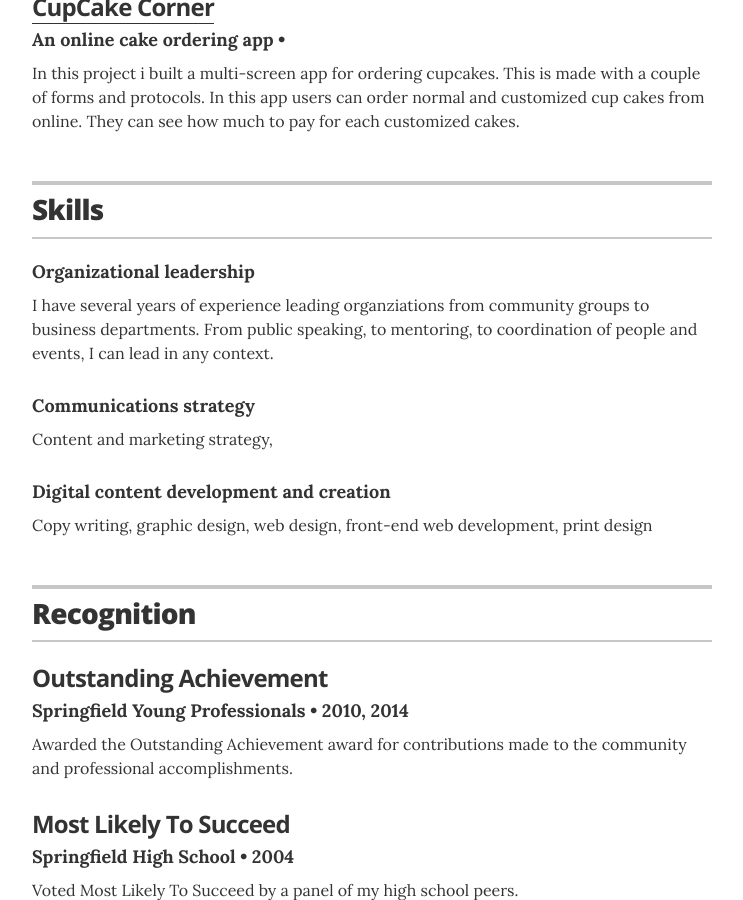
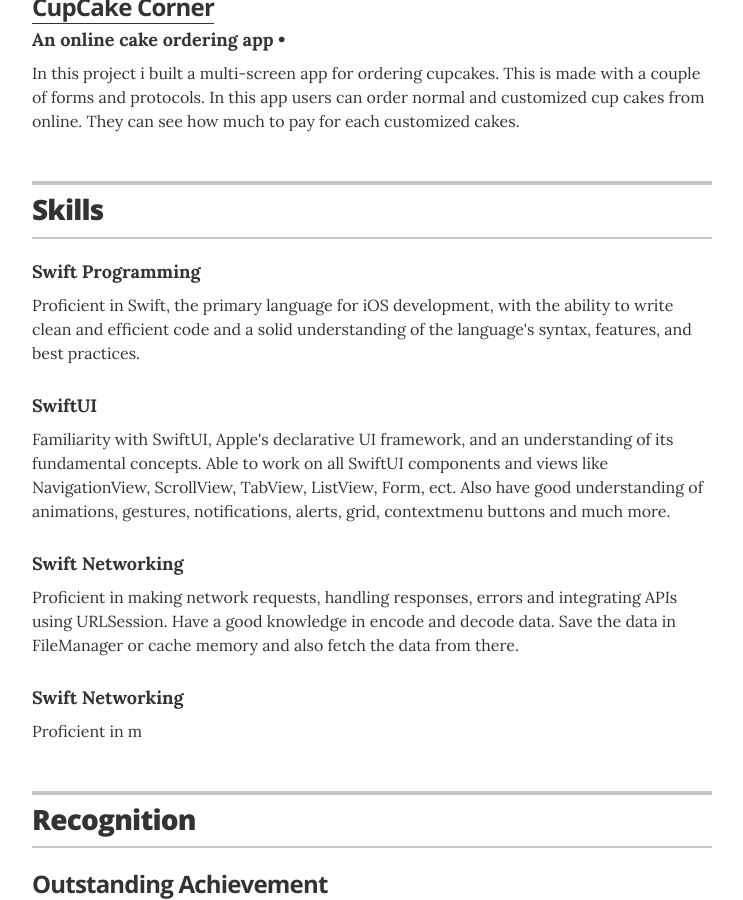
Before and after one commit to A-f-Adib/resume, a Jekyll site: the page built from index.html, in a window 1280 px wide and 900 px high, scrolled down 1605 px. Shown: the whole window, without its empty margins (268-1011 px from the left). Built offline with Jekyll 4.4.1, drawn with Linux system fonts in a browser that asks for light colours.

Commit message:
skill update

```diff
--- a/_data/projects.yml
+++ b/_data/projects.yml
@@ -26,5 +26,5 @@
 - project: CupCake Corner
   role: An online cake ordering app
   #duration: 2007 &mdash; Present
-  url: "https://github.com/A-f-Adib/MoonShot"
+  url: "https://github.com/A-f-Adib/CupcakeCorner"
   description: In this project i built a multi-screen app for ordering cupcakes. This is made with a couple of forms and protocols. In this app users can order normal and customized cup cakes from online. They can see how much to pay for each customized cakes.
--- a/_data/skills.yml
+++ b/_data/skills.yml
@@ -1,12 +1,16 @@
 # Skills
 # Organizational leadership
-- skill: Organizational leadership
-  description: I have several years of experience leading organziations from community groups to business departments. From public speaking, to mentoring, to coordination of people and events, I can lead in any context.
+- skill: Swift Programming
+  description: Proficient in Swift, the primary language for iOS development, with the ability to write clean and efficient code and a solid understanding of the language's syntax, features, and best practices.
 
 # Communications strategy
-- skill: Communications strategy
-  description: Content and marketing strategy,
+- skill: SwiftUI
+  description: Familiarity with SwiftUI, Apple's declarative UI framework, and an understanding of its fundamental concepts. Able to work on all SwiftUI components and views like NavigationView, ScrollView, TabView, ListView, Form, ect. Also have good understanding of animations, gestures, notifications, alerts, grid, contextmenu buttons and much more.
 
 # Digital content development and creation
-- skill: Digital content development and creation
-  description: Copy writing, graphic design, web design, front-end web development, print design
+- skill: Swift Networking
+  description: Proficient in making network requests, handling responses, errors and integrating APIs using URLSession. Have a good knowledge in encode and decode data. Save the data in FileManager or cache memory and also fetch the data from there.
+
+
+- skill: Swift Networking
+  description: Proficient in m
```
